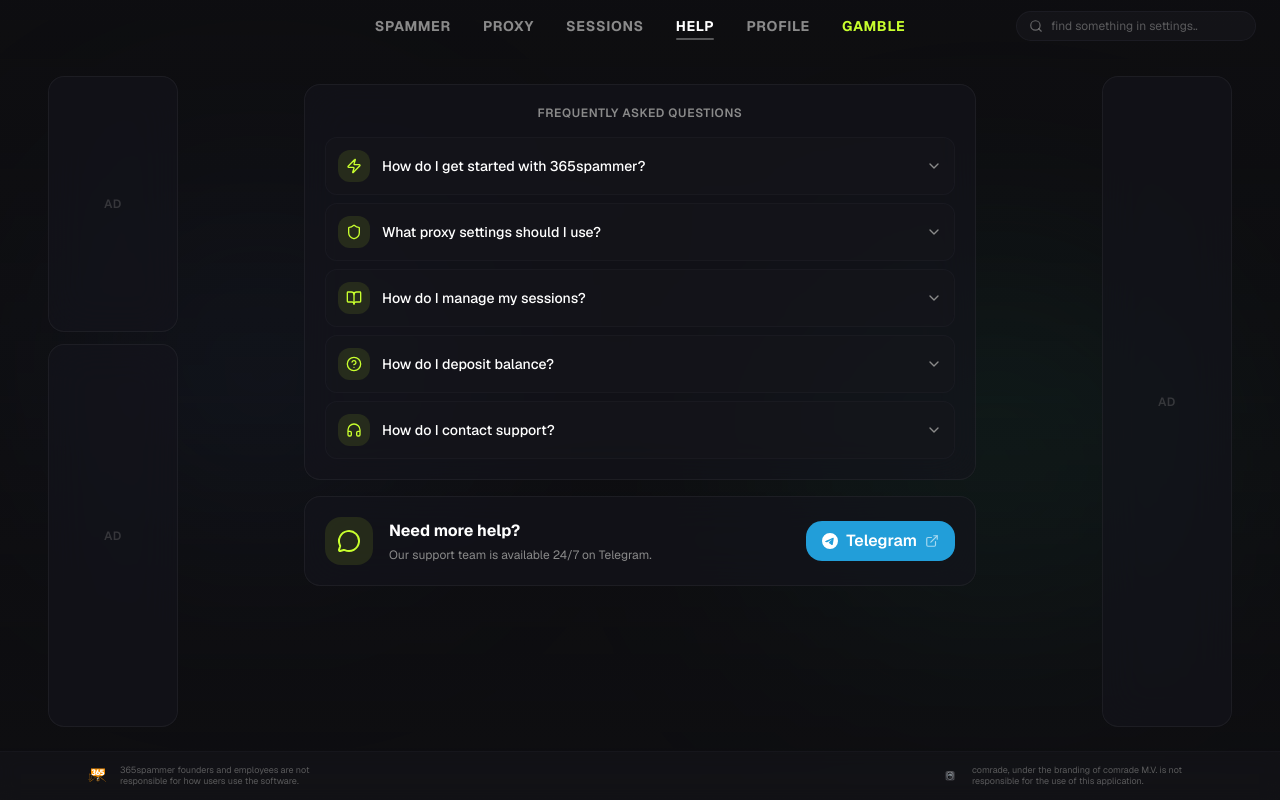
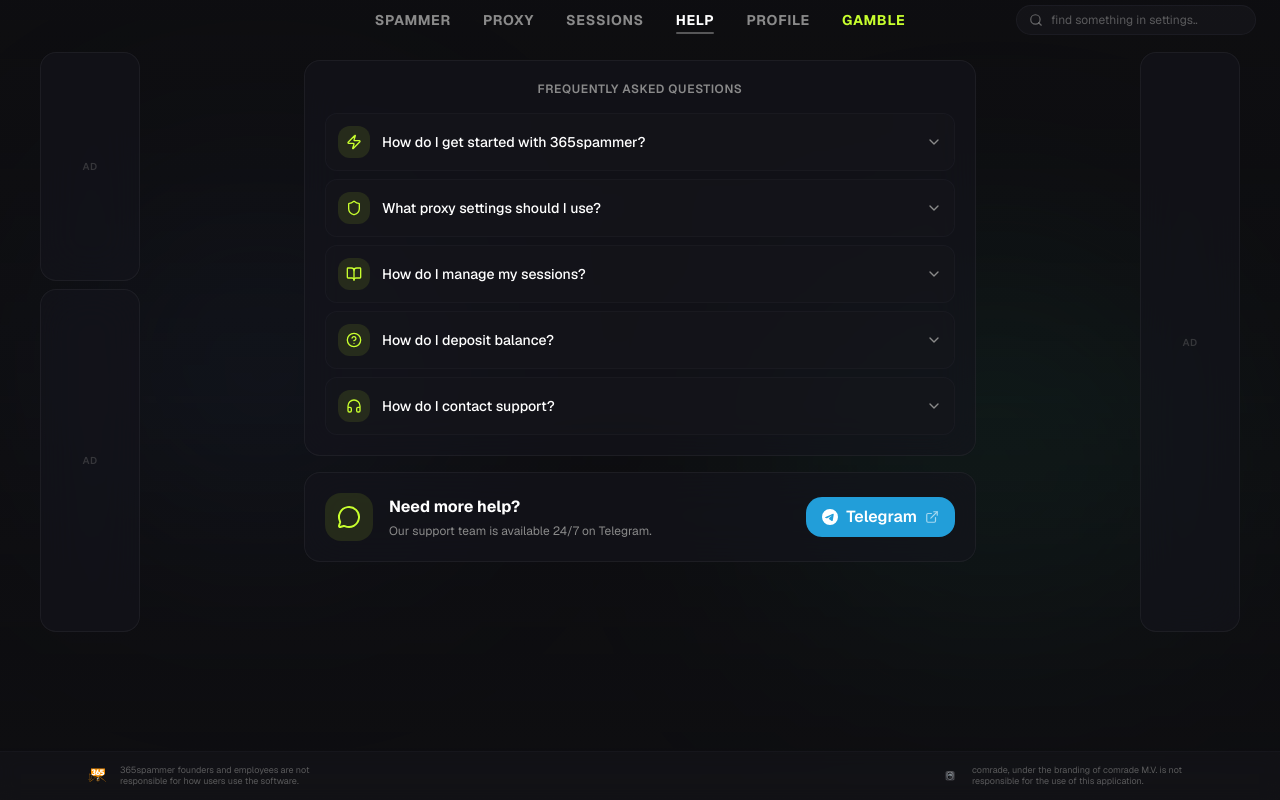
Before and after one commit to glitchual/fake, a Next.js app: page /help in a window 1280 px wide. Built offline with nearby package versions, Linux system fonts and the light colour scheme.

Commit message:
fix: align Help page with compact layout
Update Help page spacing to match main page compact layout.

```diff
--- a/app/help/page.tsx
+++ b/app/help/page.tsx
@@ -56,7 +56,7 @@ export default function HelpPage() {
       </div>
 
       {/* Header - Compact */}
-      <header className="relative z-10 flex items-center justify-center gap-8 px-6 py-4">
+      <header className="relative z-10 flex items-center justify-center gap-8 px-6 py-2.5">
         <nav className="flex items-center gap-8">
           {navItems.map((item) => (
             <Link
@@ -91,15 +91,15 @@ export default function HelpPage() {
       </header>
 
       {/* Content Area - with proper margins and spacing */}
-      <div className="relative z-10 flex flex-1 justify-center overflow-hidden px-8 py-6 lg:px-12">
-        <div className="flex w-full max-w-[1400px] gap-4">
+      <div className="relative z-10 flex flex-1 justify-center overflow-hidden px-6 py-3 lg:px-10">
+        <div className="flex h-full max-h-[580px] w-full max-w-[1200px] gap-3">
           {/* Left AD panels - Top 40%, Bottom 60% */}
-          <aside className="hidden w-[130px] shrink-0 flex-col gap-3 lg:flex">
+          <aside className="hidden w-[100px] shrink-0 flex-col gap-2 lg:flex">
             <div className="glass-panel flex h-[40%] items-center justify-center">
-              <span className="text-xs font-semibold tracking-wider text-muted-foreground/30">AD</span>
+              <span className="text-[10px] font-semibold tracking-wider text-muted-foreground/30">AD</span>
             </div>
             <div className="glass-panel flex h-[60%] items-center justify-center">
-              <span className="text-xs font-semibold tracking-wider text-muted-foreground/30">AD</span>
+              <span className="text-[10px] font-semibold tracking-wider text-muted-foreground/30">AD</span>
             </div>
           </aside>
 
@@ -173,9 +173,9 @@ export default function HelpPage() {
         </main>
 
           {/* Right AD panel - Full height */}
-          <aside className="hidden w-[130px] shrink-0 lg:flex">
+          <aside className="hidden w-[100px] shrink-0 lg:flex">
             <div className="glass-panel flex h-full w-full items-center justify-center">
-              <span className="text-xs font-semibold tracking-wider text-muted-foreground/30">AD</span>
+              <span className="text-[10px] font-semibold tracking-wider text-muted-foreground/30">AD</span>
             </div>
           </aside>
         </div>
```
